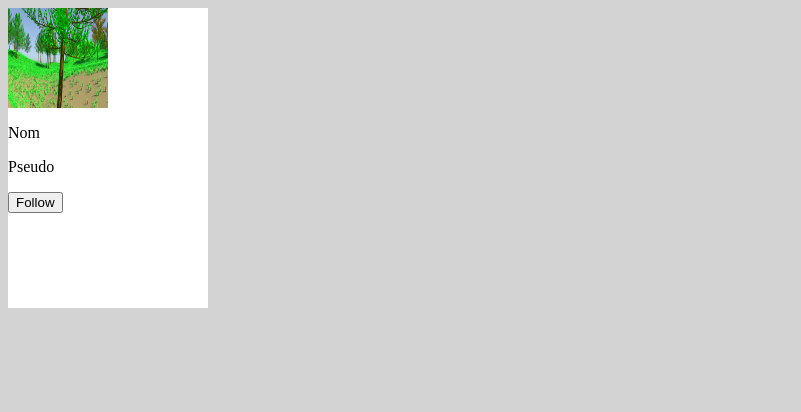
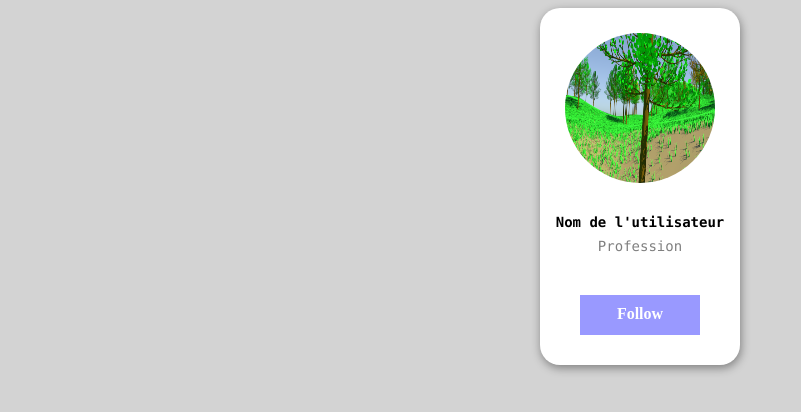
Before and after one commit to Ladifa/test, a plain HTML site: page index.html in a window 1280 px wide. Shown: the whole page, without its empty margins (0-801 px from the left). Drawn offline with Linux system fonts and the light colour scheme.

Commit message:
création d'un nouveau fichier css nommé style2.css pour styliser le fichier html

```diff
--- a/index.html
+++ b/index.html
@@ -2,30 +2,28 @@
 	<head>
 		<meta charset="utf-8">
 		<title>Test</title>
-		<link rel="stylesheet" href="style.css">
+		<link rel="stylesheet" href="style2.css">
 	</head>
 
 	<body>
 		<div class="container">
 			<div class="row">
-				<div class="card">
+				<div class="card centerCustom">
 					<div class="row">
-						<div class="image">
-							<img src="./image/nature.png" alt="image of nature" width="100px" height="100px">
+						<div class="image centerCustom">
+							<img src="./image/nature.png" alt="image of nature" width="150px" height="150px">
+						</div>
+					</div>
+
+					<div class="row adresseInterface">
+						<div class="adresse centerCustom">
+							<p>Nom de l'utilisateur</p>
+							<p>Profession</p>
 						</div>
 					</div>
 
 					<div class="row">
-						<div class="adresse">
-							<p>Nom</p>
-							<p>Pseudo</p>
-						</div>
-					</div>
-
-					<div class="row">
-						<div class="link">
-							<button class="btn btn-primary" onclick=saluer("Raïssa")>Follow</button>
-						</div>
+						<div class="btn btn-primary centerCustom" onclick=saluer("Raïssa")>Follow</div>
 					</div>
 				</div>
 			</div>
--- /dev/null
+++ b/style2.css
@@ -0,0 +1,77 @@
+body {
+	background-color: lightgrey;
+}
+
+.container {
+	width: 100%;
+}
+
+.row {
+	width: 100%;
+	position: relative;
+	display: flex;
+}
+
+.card {
+	background-color: white;
+	width: 200px;
+	height: auto;
+	display: flex;
+	flex-direction: column;
+	border-radius: 20px;
+	padding-bottom: 5px;
+	box-shadow: 1px 3px 10px rgba(0, 0, 0, .4);
+}
+
+.centerCustom {
+	margin-left: auto;
+	margin-right: auto;
+}
+
+img {
+	border-radius: 80%;
+}
+
+.image {
+	margin-top: 25px;
+	position: relative;
+	margin-bottom: 20px;
+}
+
+.btn {
+	background-color: rgba(0, 0, 255, 0.4);
+	padding: 10px;
+	height: 20px;
+	width: 100px;
+	color: white;
+	font-weight: bold;
+	text-align: center;
+	margin-bottom: 25px;
+}
+
+.btn:hover {
+	cursor: pointer;
+	box-shadow: 0.5px 1.5px 5px rgba(0, 0, 0, .4);
+}
+
+.adresseInterface {
+	margin-bottom: 30px;
+}
+
+.adresse {
+	font-size: 14px;
+	font-family: consolas;
+	color: black;
+	line-height: 10px;
+	display: block;
+	text-align: center;
+}
+
+.adresse p:first-child {
+	font-weight: bold;
+}
+
+.adresse p:last-child {
+	font-size: 14px;
+	opacity: .5;
+}
```
